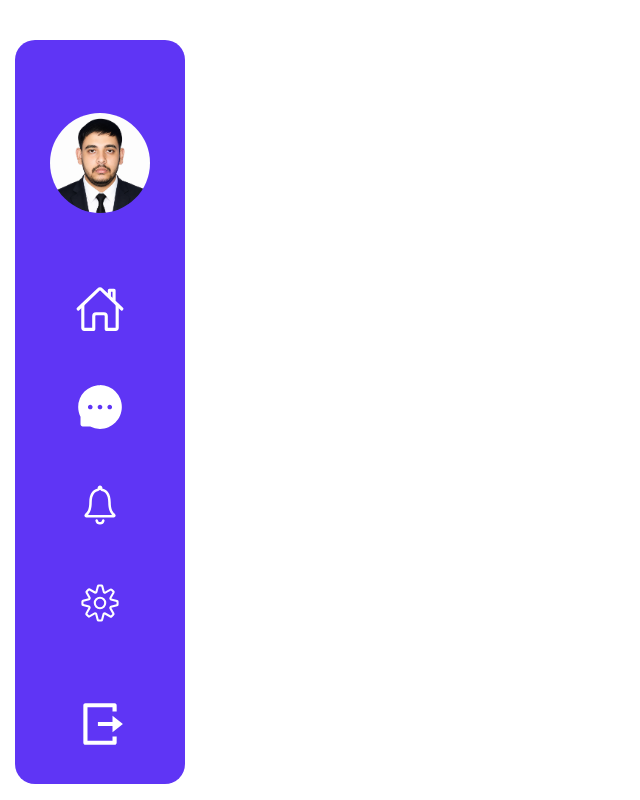
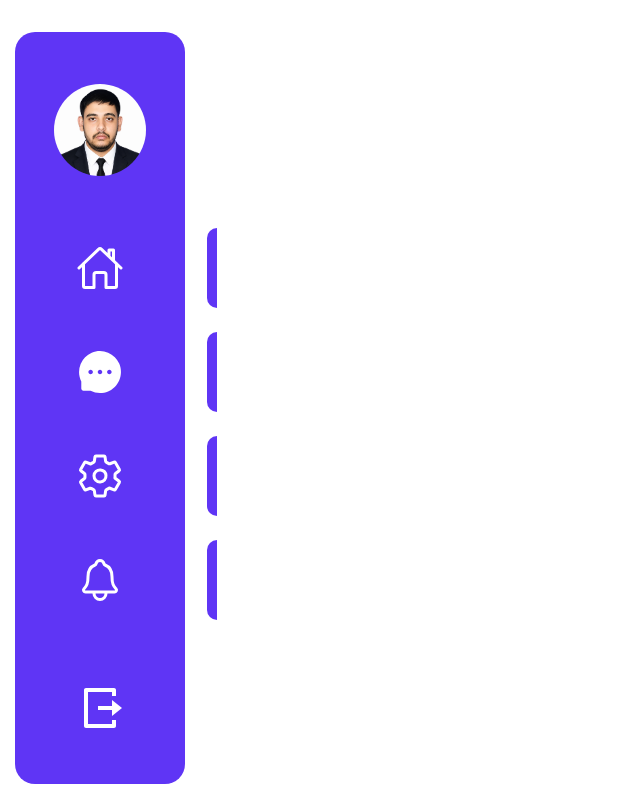
Before and after one commit to SumitraChowdhury/Kothira, a React (Vite) app: page / in a window 1280 px wide. Shown: the whole page, without its empty margins (0-640 px from the left). Built offline with nearby package versions, Linux system fonts and the light colour scheme.

Commit message:
menubar design

```diff
--- a/src/components/Sideber.jsx
+++ b/src/components/Sideber.jsx
@@ -1,25 +1,71 @@
 import React from "react";
-import Image from "../components/Image";
-import ProfileImage from "../assets/profile.png";
-import { IoHomeOutline } from "react-icons/io5";
+import {
+  IoHomeOutline,
+  IoNotificationsOutline,
+  IoSettingsOutline,
+} from "react-icons/io5";
 import { AiFillMessage } from "react-icons/ai";
-import { IoIosNotificationsOutline } from "react-icons/io";
-import { CiSettings } from "react-icons/ci";
 import { RiLogoutBoxRLine } from "react-icons/ri";
+import Profile from "../assets/profile.jpg";
+import Image from "./Image";
+import { Link, useLocation } from "react-router-dom";
 
 const Sideber = () => {
+  let location = useLocation();
+  let active = location.pathname.replace("/", "");
+  console.log(active);
+
   return (
-    <div className="flex flex-col justify-around items-center w-[85%] mx-auto h-[93vh] rounded-[20px] mt-10 bg-[#5F35F5]">
-      <div className="w-25 h-25 rounded-full mt-[38px] mb-0">
-        <Image className="rounded-full" src={ProfileImage} alt=""/>
+    <div className="py-13 flex flex-col justify-between items-center w-[85%] mx-auto h-[94vh] bg-[#5F35F5] rounded-[20px] mt-8">
+      <div className="flex flex-col items-center gap-y-17">
+        <div className="w-23 h-23 rounded-full">
+          <Image className="rounded-full" src={Profile} />
+        </div>
+
+        <div className="flex flex-col gap-y-14">
+          <Link
+            className={`relative after:absolute after:top-1/2 after:-left-[30%] after:-translate-y-1/2 ${active == "home" && "after:bg-[#fff]"} after:w-[150px] after:rounded-l-xl after:h-[80px] after:content-[""] after:-z-10 z-10 before:absolute before:top-1/2 before:left-[131px] before:-translate-y-1/2 before:bg-[#5F35F5] before:w-[10px] before:rounded-l-xl before:h-[80px] before:content-[""]`}
+            to="/home"
+          >
+            {" "}
+            <IoHomeOutline
+              className={`text-5xl ${active == "home" ? "text-[#5F35F5]" : "text-[#fff]"}`}
+            />
+          </Link>
+
+          <Link
+            className={`relative after:absolute after:top-1/2 after:-left-[30%] after:-translate-y-1/2 ${active == "message" && "after:bg-[#fff]"} after:w-[150px] after:rounded-l-xl after:h-[80px] after:content-[""] after:-z-10 z-10 before:absolute before:top-1/2 before:left-[131px] before:-translate-y-1/2 before:bg-[#5F35F5] before:w-[10px] before:rounded-l-xl before:h-[80px] before:content-[""]`}
+            to="/message"
+          >
+            {" "}
+            <AiFillMessage
+              className={`text-5xl ${active == "message" ? "text-[#5F35F5]" : "text-[#fff]"}`}
+            />
+          </Link>
+
+          <Link
+            className={`relative after:absolute after:top-1/2 after:-left-[30%] after:-translate-y-1/2 ${active == "setting" && "after:bg-[#fff]"} after:w-[150px] after:rounded-l-xl after:h-[80px] after:content-[""] after:-z-10 z-10 before:absolute before:top-1/2 before:left-[131px] before:-translate-y-1/2 before:bg-[#5F35F5] before:w-[10px] before:rounded-l-xl before:h-[80px] before:content-[""]`}
+            to="/setting"
+          >
+            {" "}
+            <IoSettingsOutline
+              className={`text-5xl ${active == "setting" ? "text-[#5F35F5]" : "text-[#fff]"}`}
+            />
+          </Link>
+
+          <Link
+            className={`relative after:absolute after:top-1/2 after:-left-[30%] after:-translate-y-1/2 ${active == "notification" && "after:bg-[#fff]"} after:w-[150px] after:rounded-l-xl after:h-[80px] after:content-[""] after:-z-10 z-10 before:absolute before:top-1/2 before:left-[131px] before:-translate-y-1/2 before:bg-[#5F35F5] before:w-[10px] before:rounded-l-xl before:h-[80px] before:content-[""]`}
+            to="/notification"
+          >
+            {" "}
+            <IoNotificationsOutline
+              className={`text-5xl ${active == "notification" ? "text-[#5F35F5]" : "text-[#fff]"}`}
+            />
+          </Link>
+        </div>
       </div>
-      <div className="flex flex-col mt-0 gap-y-12">
-        <IoHomeOutline className="text-[50px] text-white" />
-        <AiFillMessage className="text-[50px] text-white" />
-        <IoIosNotificationsOutline className="text-[50px] text-white" />
-        <CiSettings className="text-[50px] text-white" />
-      </div>
-      <RiLogoutBoxRLine className="text-[50px] text-white" />
+
+      <RiLogoutBoxRLine className="text-5xl text-white" />
     </div>
   );
 };
```
Also changed, not shown: src/assets/profile.jpg (renamed from src/assets/profile.png).
